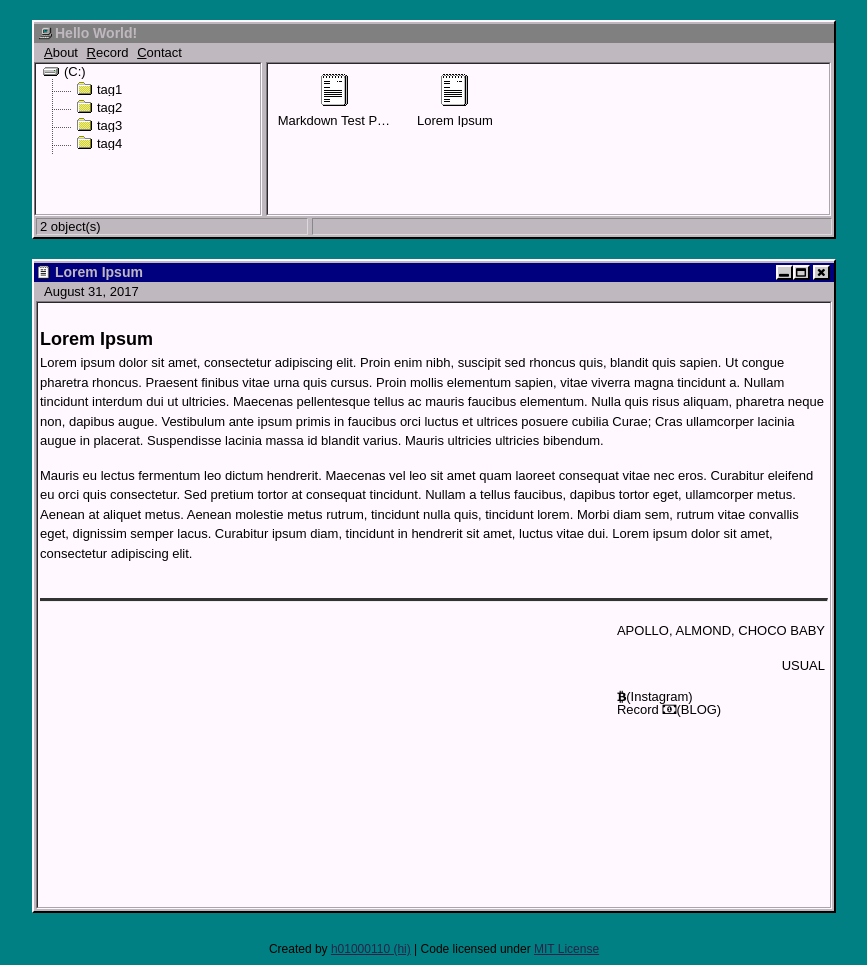
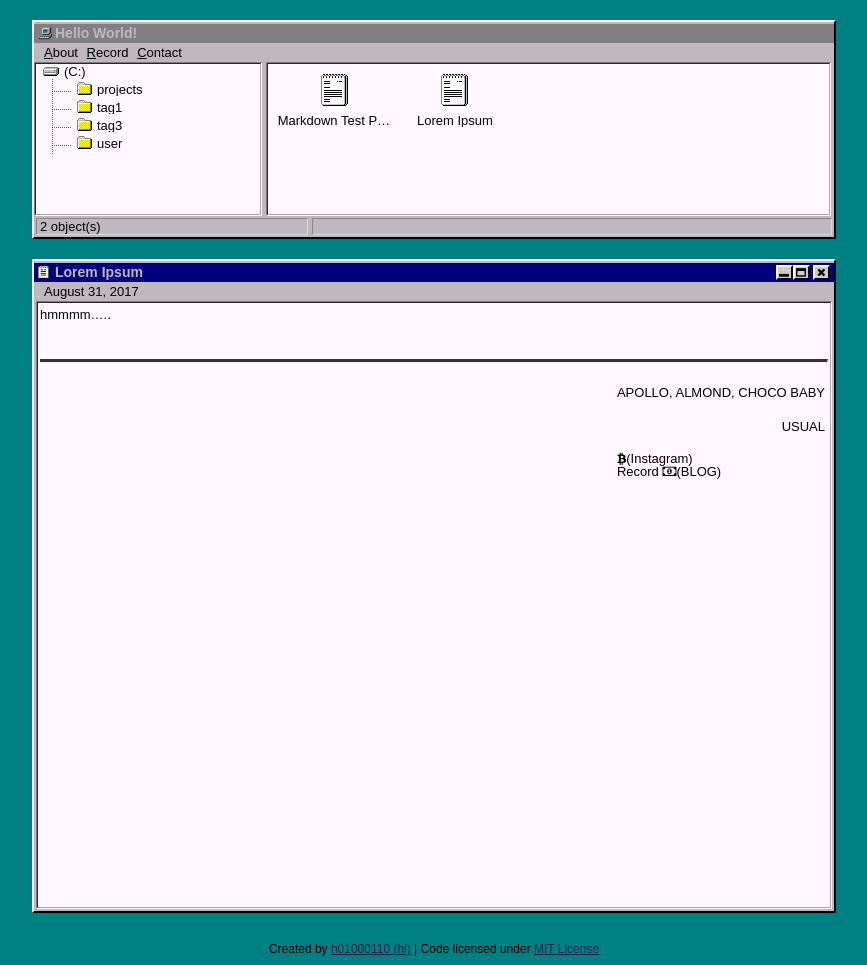
Before and after one commit to Revy77/Revy77.github.io, a Jekyll site: the page built from _posts/2017-08-31-lorem-ipsum.md, in a window 1280 px wide. Shown: the whole page, without its empty margins (206-1073 px from the left). Built offline with Jekyll 4.4.1, drawn with Linux system fonts in a browser that asks for light colours.

Commit message:
Update 2017-08-31-lorem-ipsum.md

```diff
--- a/_posts/2017-08-31-lorem-ipsum.md
+++ b/_posts/2017-08-31-lorem-ipsum.md
@@ -1,11 +1,7 @@
 ---
 layout: default
 title: "Lorem Ipsum"
-tags: tag1 tag2 tag3 tag4
+tags: user projects
 ---
 
-## Lorem Ipsum
-
-Lorem ipsum dolor sit amet, consectetur adipiscing elit. Proin enim nibh, suscipit sed rhoncus quis, blandit quis sapien. Ut congue pharetra rhoncus. Praesent finibus vitae urna quis cursus. Proin mollis elementum sapien, vitae viverra magna tincidunt a. Nullam tincidunt interdum dui ut ultricies. Maecenas pellentesque tellus ac mauris faucibus elementum. Nulla quis risus aliquam, pharetra neque non, dapibus augue. Vestibulum ante ipsum primis in faucibus orci luctus et ultrices posuere cubilia Curae; Cras ullamcorper lacinia augue in placerat. Suspendisse lacinia massa id blandit varius. Mauris ultricies ultricies bibendum.
-
-Mauris eu lectus fermentum leo dictum hendrerit. Maecenas vel leo sit amet quam laoreet consequat vitae nec eros. Curabitur eleifend eu orci quis consectetur. Sed pretium tortor at consequat tincidunt. Nullam a tellus faucibus, dapibus tortor eget, ullamcorper metus. Aenean at aliquet metus. Aenean molestie metus rutrum, tincidunt nulla quis, tincidunt lorem. Morbi diam sem, rutrum vitae convallis eget, dignissim semper lacus. Curabitur ipsum diam, tincidunt in hendrerit sit amet, luctus vitae dui. Lorem ipsum dolor sit amet, consectetur adipiscing elit.
+hmmmm.....
```
